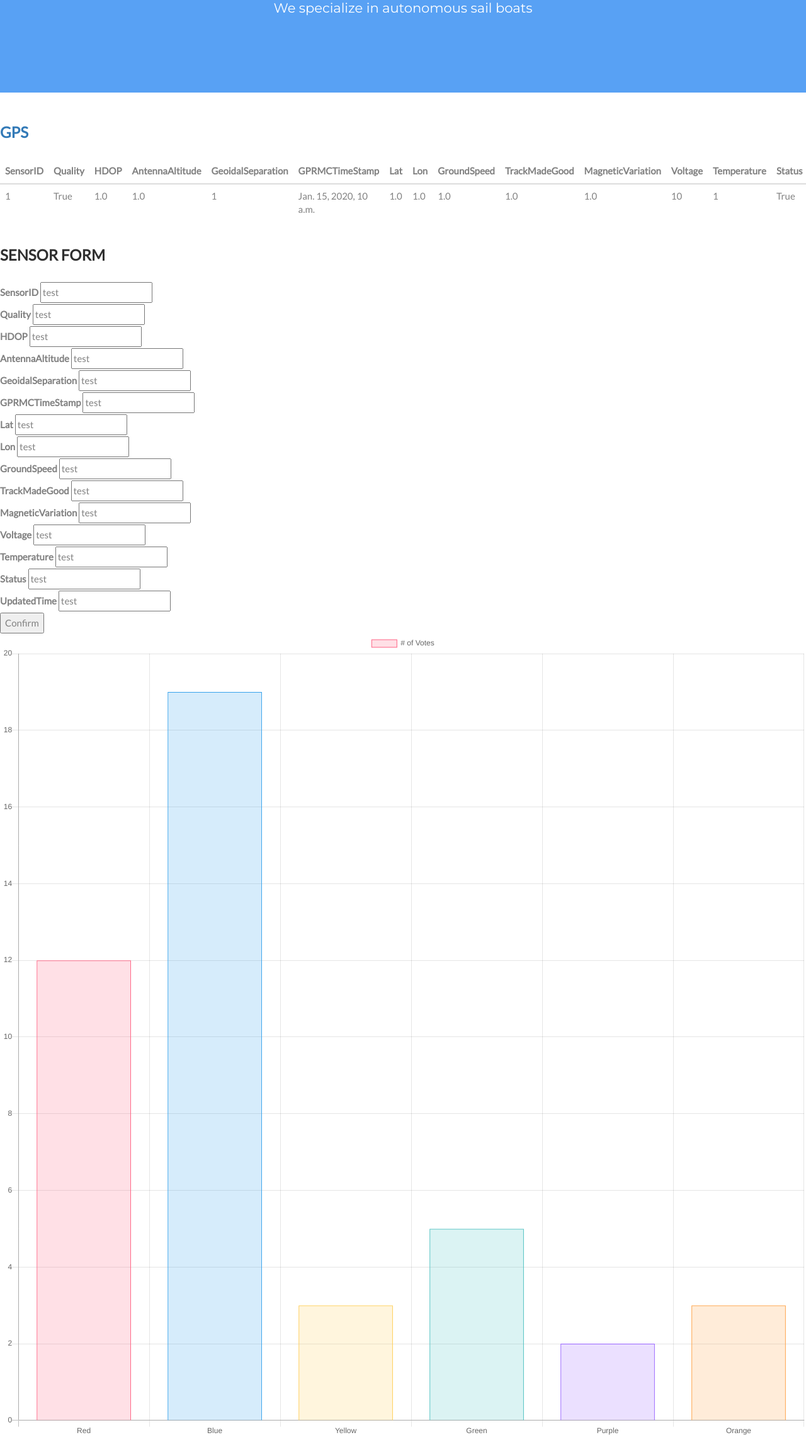
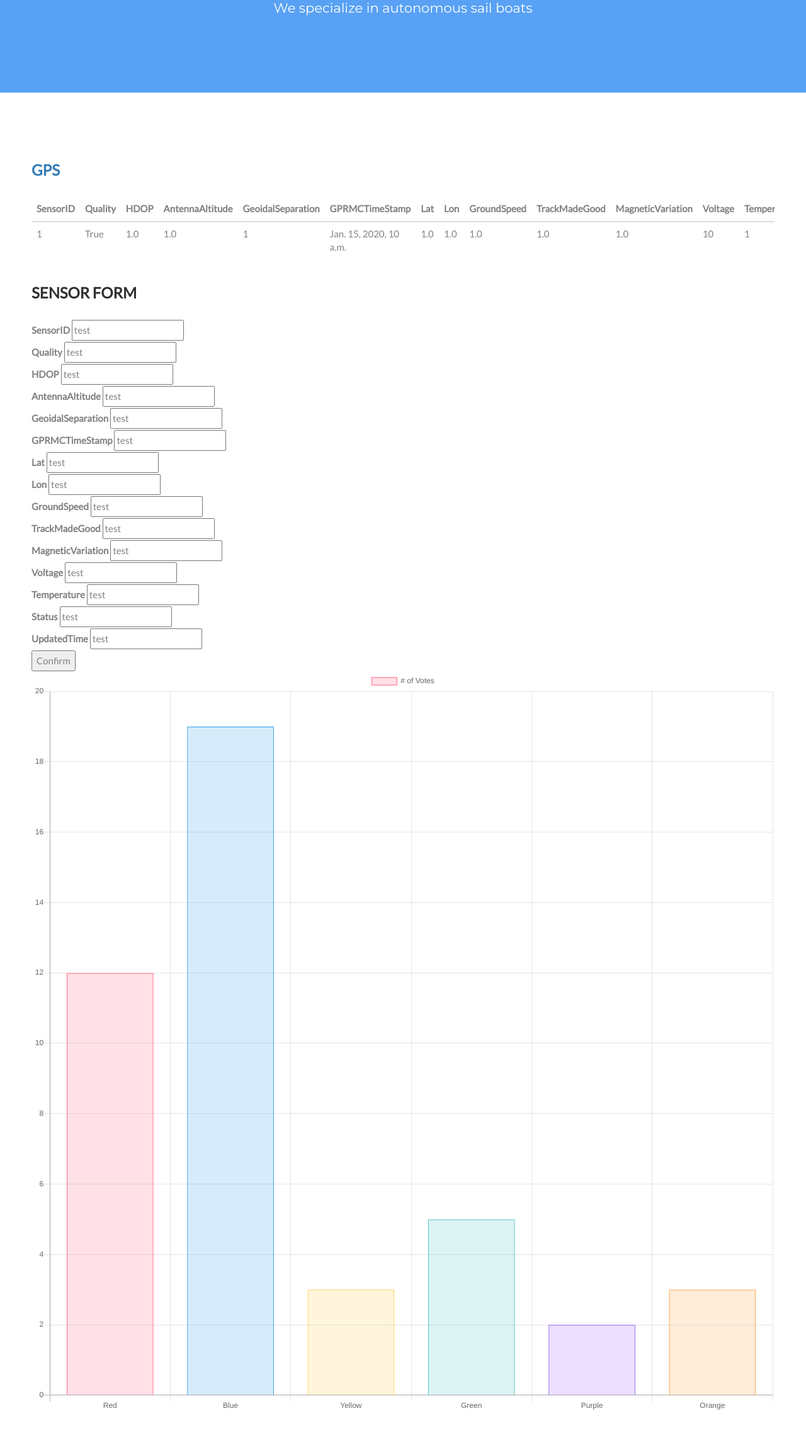
Before and after one commit to darvey6/SailbotWebApp, a Django app: page /sailbot/gps/ in a window 1280 px wide. Shown: the part 232-2538 px from the top of the page at 63% size. Before the commit the page ends 2511 px from the top, so only its background shows below. Run offline with Django 3.2, Linux system fonts and the light colour scheme; tables that the repository leaves empty hold one stand-in row (values such as "Sample post"); some libraries are stand-ins or nearby versions.

Commit message:
fixed overflow bug with sensors

```diff
--- a/sailbot/templates/sailbot/sensor.html
+++ b/sailbot/templates/sailbot/sensor.html
@@ -7,6 +7,9 @@
     <h1>{{ Model.SensorName }}</h1>
     <p>We specialize in autonomous sail boats</p>
 </div>
+
+<div id="about" class="container-fluid">
+
 
     <div id="Data">
         {% include "sailbot/sensor_component.html" with model=Model only %}
@@ -20,4 +23,5 @@
         {% include "sailbot/history_component.html" %}
     </div>
 
+</div>
 {% endblock content %}
```
Lines whose indentation alone changed are shown as unchanged.
